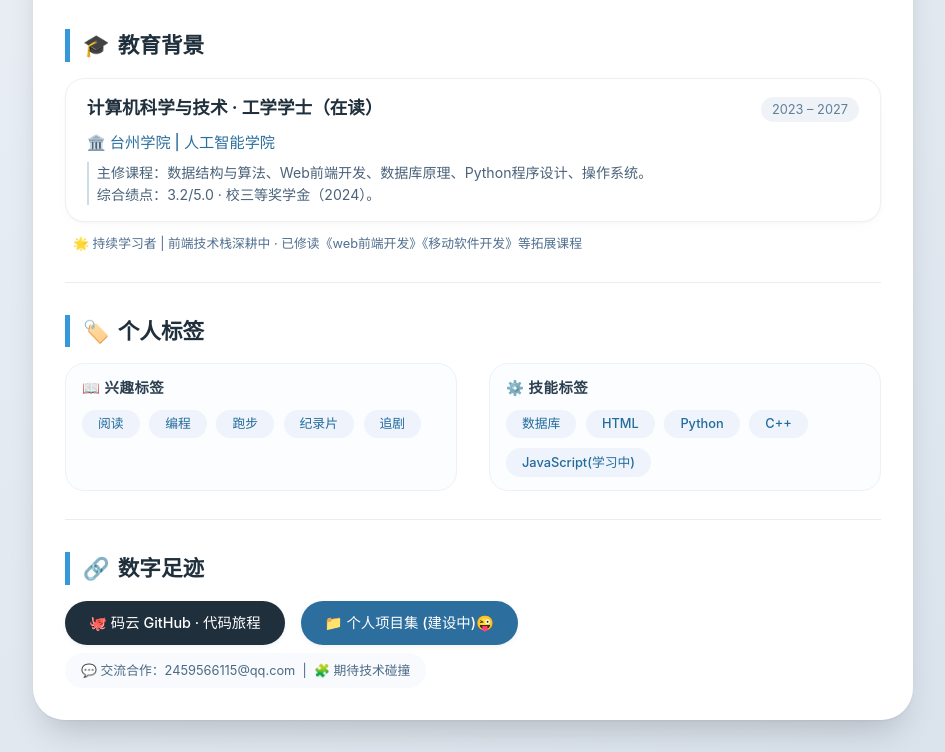
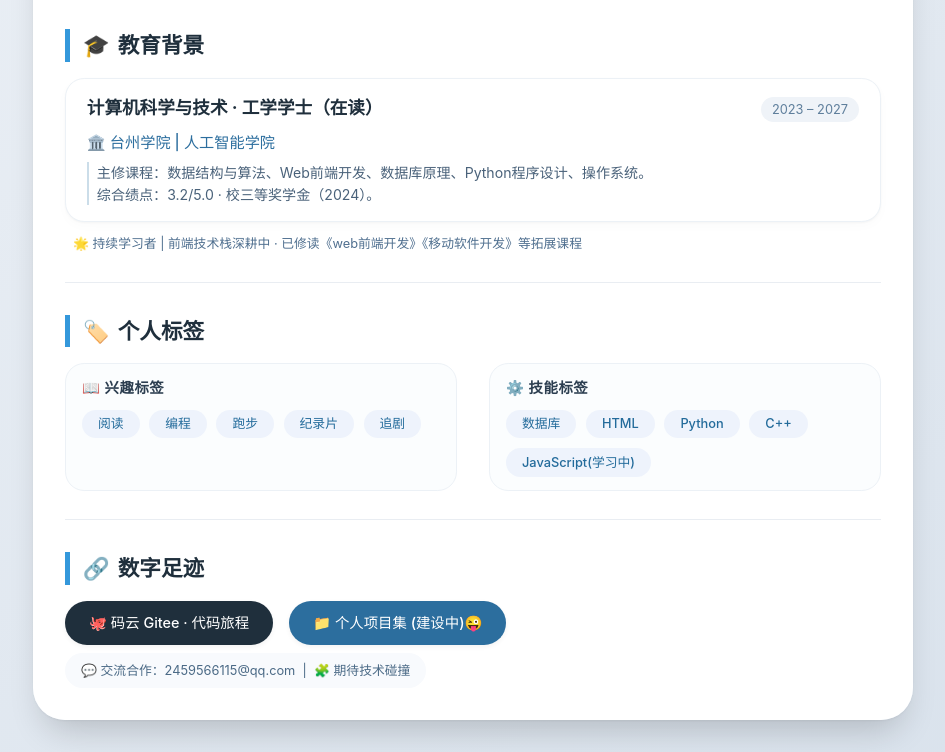
Before and after one commit to 2459566115/digital-business-card, a plain HTML site: page index.html in a window 1280 px wide. Shown: the part 513-1265 px from the top of the page, without its empty margins (167-1112 px from the left). Drawn offline with Linux system fonts and the light colour scheme.

Commit message:
第七次修改

```diff
--- a/index.html
+++ b/index.html
@@ -103,8 +103,8 @@
                 <span>🔗</span> 数字足迹
             </h2>
             <div class="section-content link-block">
-                <a href="https://github.com/2459566115" target="_blank" class="external-link">
-                    🐙 码云 GitHub · 代码旅程
+                <a href="https://gitee.com/eliauk_1" target="_blank" class="external-link">
+                    🐙 码云 Gitee · 代码旅程
                 </a>
                 <a href="#" class="external-link" style="background: #2c6e9e;">
                     📁 个人项目集 (建设中)😜
```
